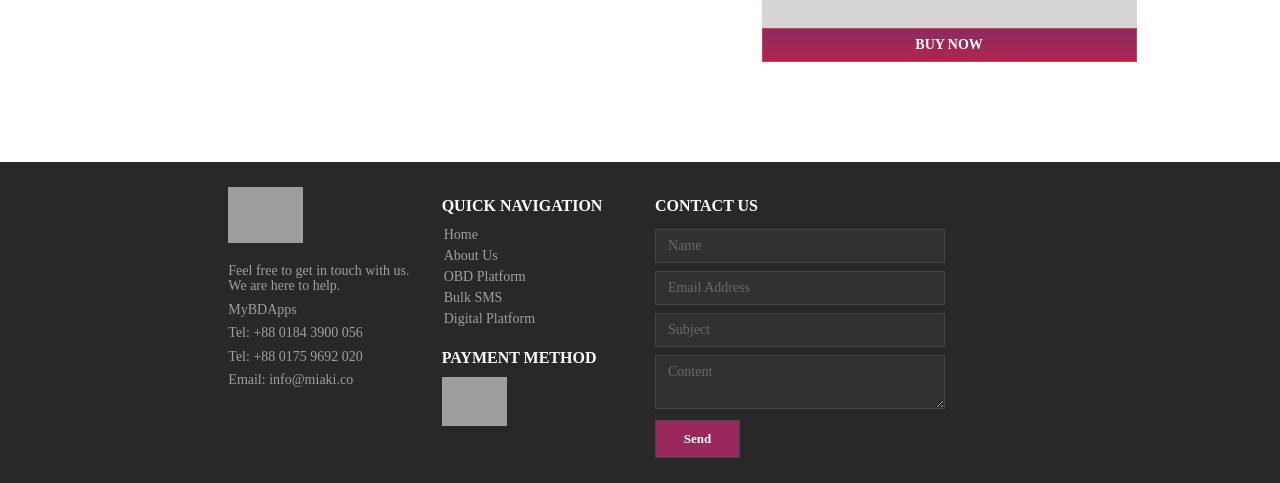
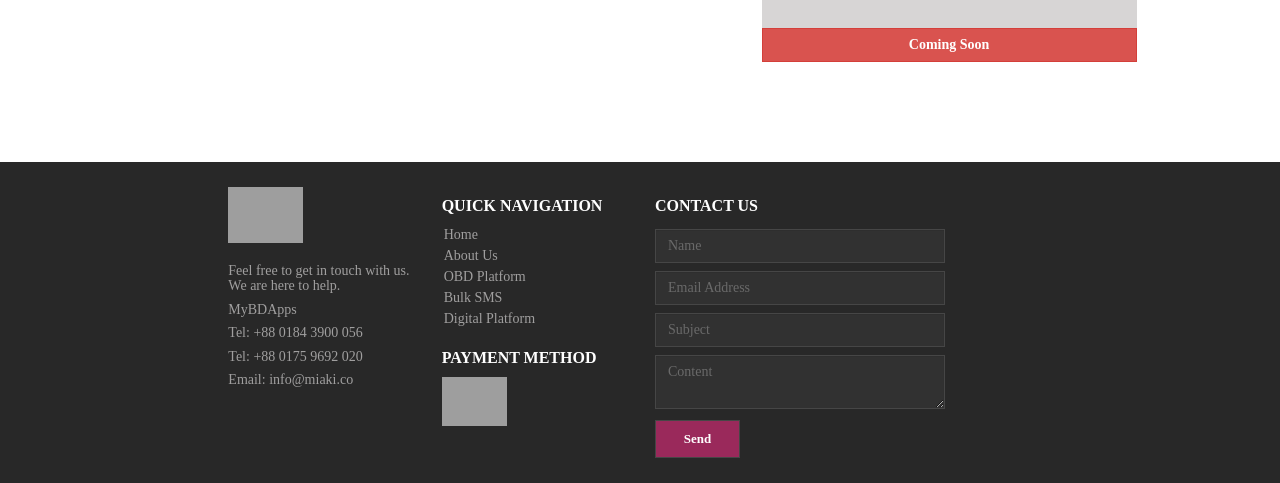
Before and after one commit to izazasif/admy_v5, a Laravel app: page /web/api in a window 1280 px wide. Shown: the part 734-1217 px from the top of the page. Run offline with Laravel 8, Linux system fonts and the light colour scheme; data that the repository does not hold is empty; settings files or empty folders that the repository lacks are supplied; some web fonts are replaced; grey boxes are pictures that could not be loaded.

Commit message:
web api coming soon

```diff
--- a/resources/views/site/pages/web-api.blade.php
+++ b/resources/views/site/pages/web-api.blade.php
@@ -12,6 +12,9 @@
     <div class="contact-us-field">
         <div class="container-fluid">
             <div class="row">
+                <div class="text-center">
+                    <img class="coming_soon" src="{{ asset('assets/images/banner_icon/coming-soon.png') }}">
+                </div>
                 <h2 class="text-center bulk-plan web-plan"><b>WEB API PRICE PLAN</b></h2>
                 <div class="col-md-7">
                     <div class="row">
@@ -23,7 +26,8 @@
                                            <h2>BDT {{ $pack->price }}</h2>
                                            <p> {{ $pack->acquisition }} ACQUISITION</p>
                                         </div>
-                                        <a href="{{ url('web/api/checkout',$pack->id) }}" class="btn btn-danger btn-calculate" role="button"><b>BUY NOW</b></a>
+                                        <!-- <a href="{{ url('web/api/checkout',$pack->id) }}" class="btn btn-danger btn-calculate" role="button"><b>BUY NOW</b></a> -->
+                                        <a href="#" class="btn btn-danger btn-calculate" role="button"><b>Coming Soon</b></a>
                                     </div>
                                 @endforeach
                             </div>
@@ -48,7 +52,8 @@
                                     </tr>
                                 </table>
                         </div>
-                        <button  class="btn btn-danger btn-calculate" type="submit" style="width: 100%" role="button"><b>BUY NOW</b></button>
+                        <!-- <button  class="btn btn-danger btn-calculate" type="submit" style="width: 100%" role="button"><b>BUY NOW</b></button> -->
+                        <button  class="btn btn-danger" type="button" style="width: 100%" role="button"><b>Coming Soon</b></button>
                         </form>
                 </div>
                     </div>
```
